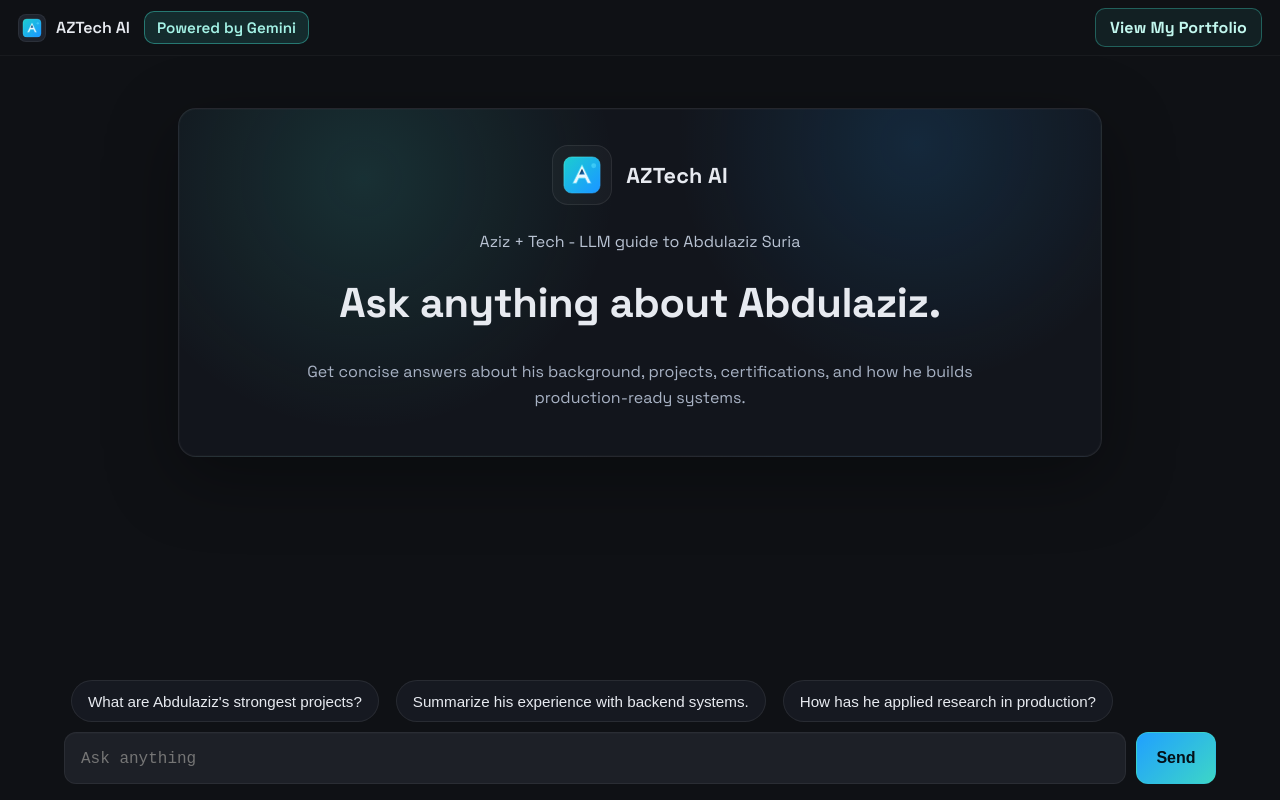
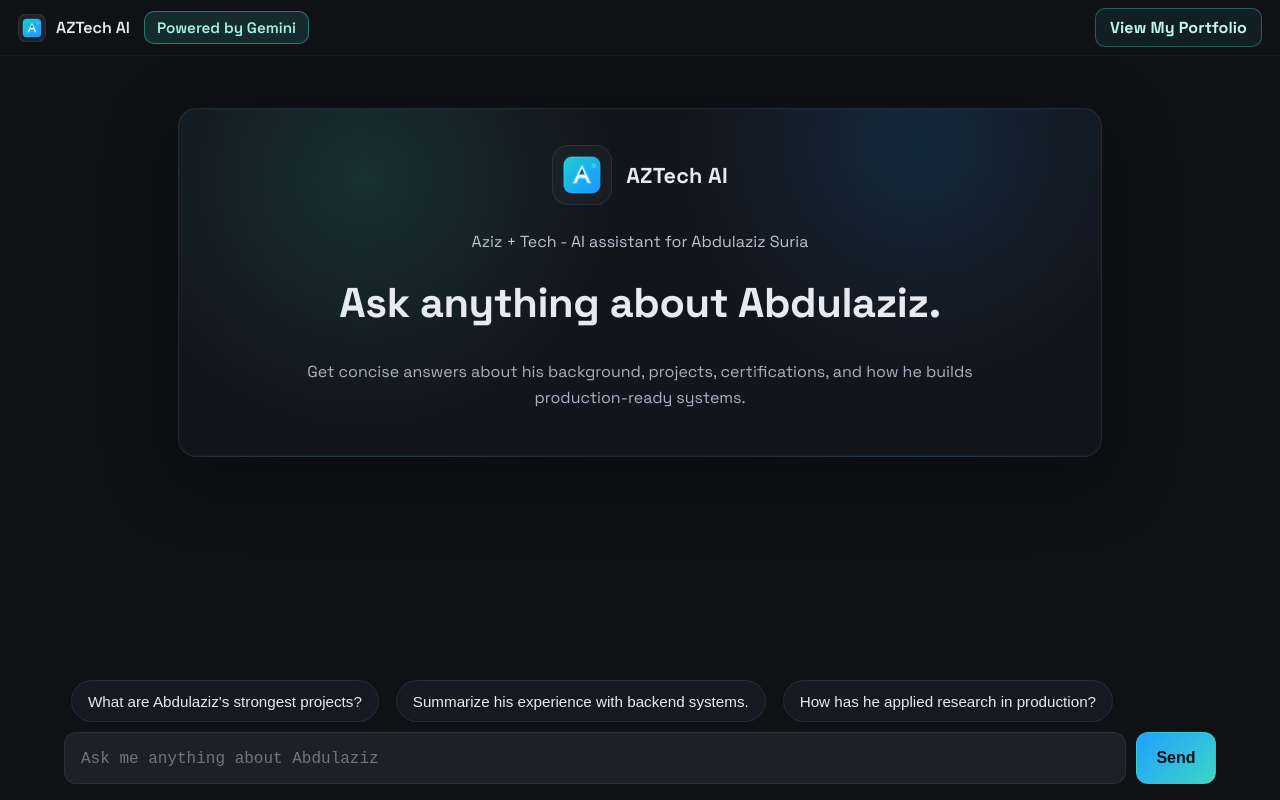
Before and after one commit to Abdulaziz-04/AzTech-AI, a Next.js app: page / in a window 1280 px wide. Built offline with nearby package versions, Linux system fonts and the light colour scheme.

Commit message:
Fixed labels

```diff
--- a/app/page.tsx
+++ b/app/page.tsx
@@ -149,7 +149,7 @@
             </div>
             <div className="brand-title">AZTech AI</div>
           </div>
-          <div className="brand-subtitle">Aziz + Tech - LLM guide to Abdulaziz Suria</div>
+          <div className="brand-subtitle">Aziz + Tech - AI assistant for Abdulaziz Suria</div>
           <h1 className="hero-title">Ask anything about Abdulaziz.</h1>
           <p className="hero-copy">
             Get concise answers about his background, projects, certifications, and how he builds
@@ -203,7 +203,7 @@
         <textarea
           ref={textAreaRef}
           className="chat-input"
-          placeholder="Ask anything"
+          placeholder="Ask me anything about Abdulaziz"
           value={message}
           rows={1}
           onChange={(e) => {
```
